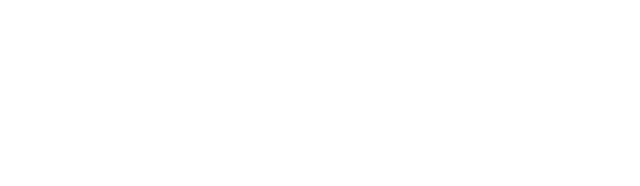
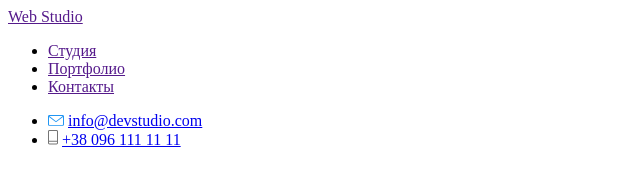
Before and after one commit to SerhiyStepanov/goit-markup-hw-01, a plain HTML site: page index.html in a window 1280 px wide. Shown: the whole page, without its empty margins (0-640 px from the left). Drawn offline with Linux system fonts and the light colour scheme.

Commit message:
finish header

```diff
--- a/index.html
+++ b/index.html
@@ -5,5 +5,26 @@
     <meta name="viewport" content="width=device-width, initial-scale=1.0" />
     <title>Document</title>
   </head>
-  <body></body>
+  <body>
+    <header>
+      <a href="">Web Studio</a>
+
+      <ul>
+        <li><a href="">Студия</a></li>
+        <li><a href="">Портфолио</a></li>
+        <li><a href="">Контакты</a></li>
+      </ul>
+
+      <ul>
+        <li>
+          <img src="./images/post.svg" />
+          <a href="mailto:info@devstudio.com">info@devstudio.com</a>
+        </li>
+        <li>
+          <img src="./images/phone.svg" />
+          <a href="tel:+38 096 111 11 11">+38 096 111 11 11</a>
+        </li>
+      </ul>
+    </header>
+  </body>
 </html>
```
Also changed, not shown: images/phone.svg (added), images/post.svg (added).
